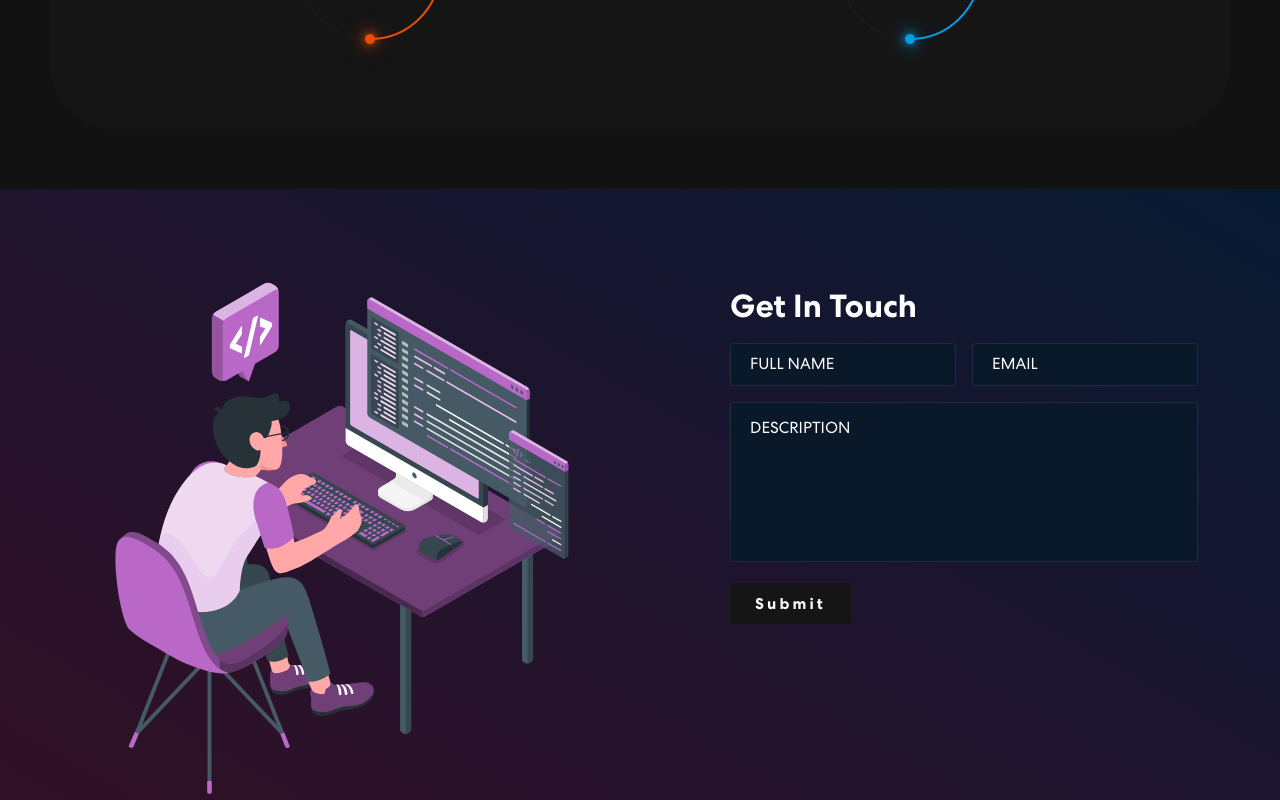
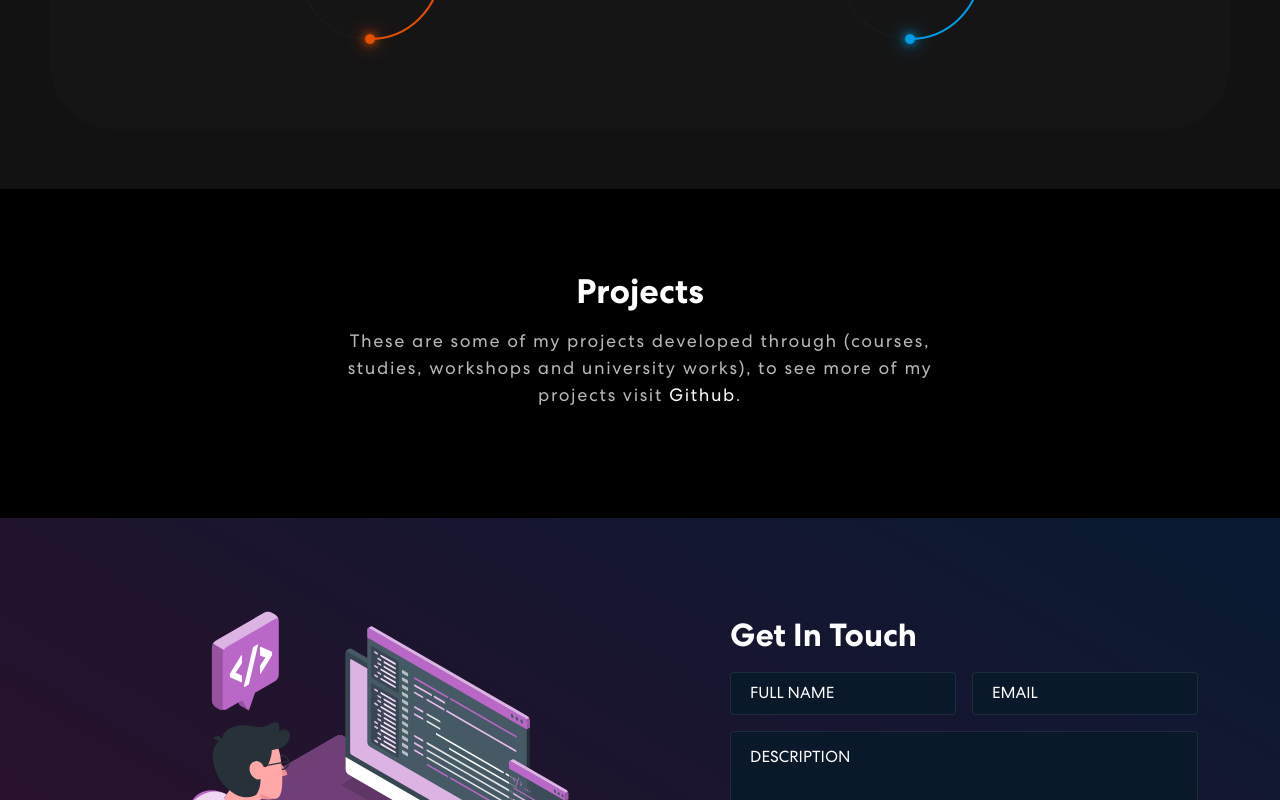
Before and after one commit to Williams25/portfolio, a Next.js app: page / in a window 1280 px wide. Shown: the part 1063-1863 px from the top of the page. Built offline with nearby package versions, Linux system fonts and the light colour scheme.

Commit message:
renderizando Projects

```diff
--- a/src/pages/index.tsx
+++ b/src/pages/index.tsx
@@ -1,5 +1,5 @@
 import type { NextPage } from "next";
-import { Banner, Contact, Skills } from "src/components";
+import { Banner, Contact, Skills, Projects } from "src/components";
 import { skillsMock } from "src/components/Skills/mock";
 
 const Home: NextPage = () => {
@@ -9,6 +9,8 @@ const Home: NextPage = () => {
 
       <Skills skills={skillsMock} />
 
+      <Projects />
+
       <Contact />
     </main>
   );
```
